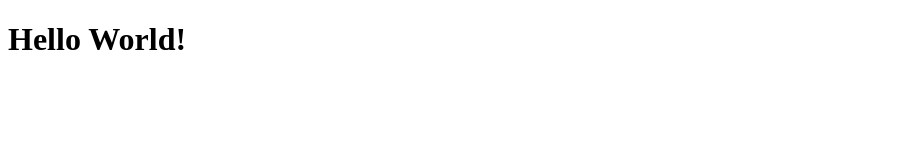
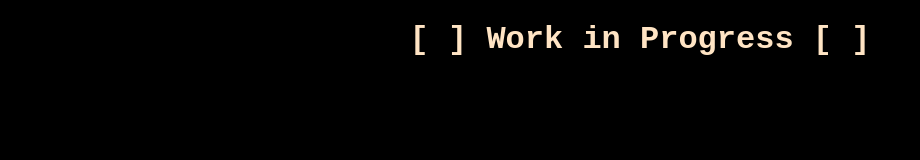
Before and after one commit to melissawebster/melissawebster.github.io, a plain HTML site: page index.html in a window 1280 px wide. Shown: the whole page, without its empty margins (0-920 px from the left). Drawn offline with Linux system fonts and the light colour scheme.

Commit message:
work in progress

```diff
--- a/index.html
+++ b/index.html
@@ -4,10 +4,11 @@
     <meta charset="UTF-8">
     <meta http-equiv="X-UA-Compatible" content="IE=edge">
     <meta name="viewport" content="width=device-width, initial-scale=1.0">
+    <link rel="stylesheet" href="style.css">
     <title>Melissa Webster</title>
 </head>
 <body>
-    <h1>Hello World!</h1>
+    <h1 id="h1"> [ ] Work in Progress [ ]</h1>
 
 </body>
 </html>
--- /dev/null
+++ b/style.css
@@ -0,0 +1,11 @@
+body {
+    background-color: #000;
+    font-family: 'Source Code Pro', monospace;
+}
+
+#h1 {
+    display: flex;
+    justify-content: center;
+    align-items: center;
+    color: bisque;
+}
```
Also changed, not shown: 1 other file.
